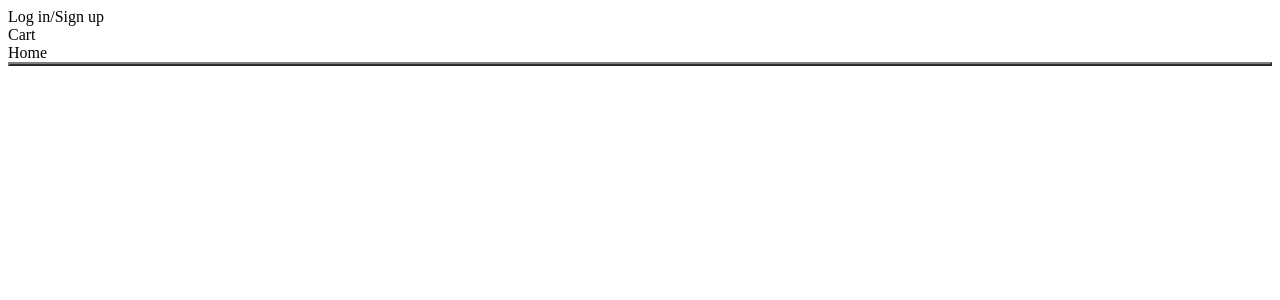
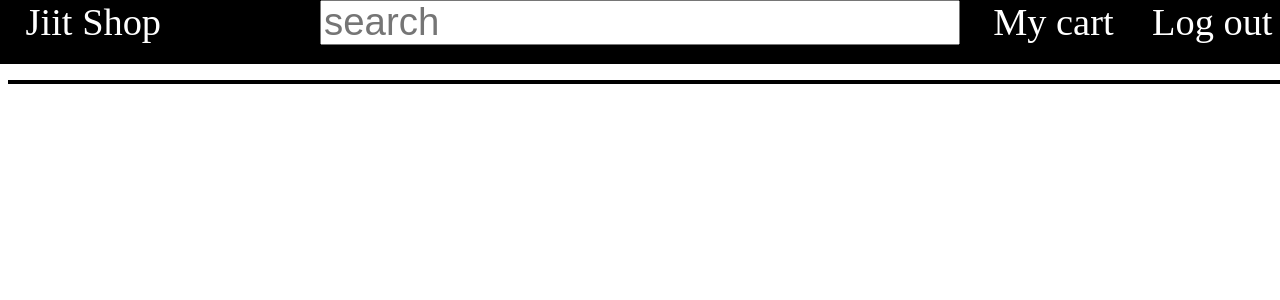
Before and after one commit to suyashsingh234/Ecommerce-Site, a PHP site: page /cart.php in a window 1280 px wide. Shown: the top 300 px of the page. Run offline with PHP 8.4, Linux system fonts and the light colour scheme; the visitor is signed in with stand-in values (Sample User, id 1); data that the repository does not hold is empty.

Commit message:
fixed cart, delete, add

```diff
--- /dev/null
+++ b/cart.css
@@ -0,0 +1,8 @@
+table{
+	position:absolute;
+	top:10%;
+	width:100%;
+	border:2px solid black;
+	font-size:3vw;
+	text-align:center;
+}
--- a/cart.php
+++ b/cart.php
@@ -1,18 +1,14 @@
 <html>
-	<link href="nav.css" rel="stylesheet">
+	<head>
+		<link href="cart.css" rel="stylesheet">
+	</head>
 	<body>
-		<div class="nav">
-			<div id="ls" class="btn">
-				Log in/Sign up
-			</div>
-			<div id="cart">
-				Cart
-			</div>
-			<div id="goHome">
-				Home
-			</div>
-		</div>
-		<table width="100%" border="2" style="font-size:2vw; text-align:center;">
+		<?php
+		include "navbar.php";
+		if(isset($_SESSION['username']))
+		{
+		?>
+		<table>
 			<?php
 				$con=mysqli_connect("localhost","root","","ecommerce") or die("failed");
 				$query=mysqli_query($con,"select cart.id, name, quantity from cart, items where cart.id=items.id");
@@ -27,6 +23,8 @@
 				mysqli_close($con);
 			?>
 		</table>
-		<script src="item.js"></script>
+	<?php }else{
+		header("Location:registration.php");
+	}?>
 	</body>
 </html>
--- a/kids.php
+++ b/kids.php
@@ -23,6 +23,6 @@
 			mysqli_close($con);
 		?>
 		<button id="addcart" class="addtocart">Add to cart</button>
-		<script src="hpage.js"></script>
+		<script src="item.js"></script>
 	</body>
 </html>
--- a/navbar.php
+++ b/navbar.php
@@ -3,7 +3,7 @@
 <body>
 	<?php
 	session_start();
-	if($_SESSION['username'])
+	if(isset($_SESSION['username']))
 	{
 		?>
 		<div id="nav">
--- a/registration.php
+++ b/registration.php
@@ -5,7 +5,7 @@
 	<body>
 		<?php
 			session_start();
-			if($_SESSION['username'])
+			if(isset($_SESSION['username']))
 			{
 				header("Location: hpage.php");
 			}
```
Also changed, not shown: add.php (+9 -1 lines), delete.php (+12 -5 lines).
